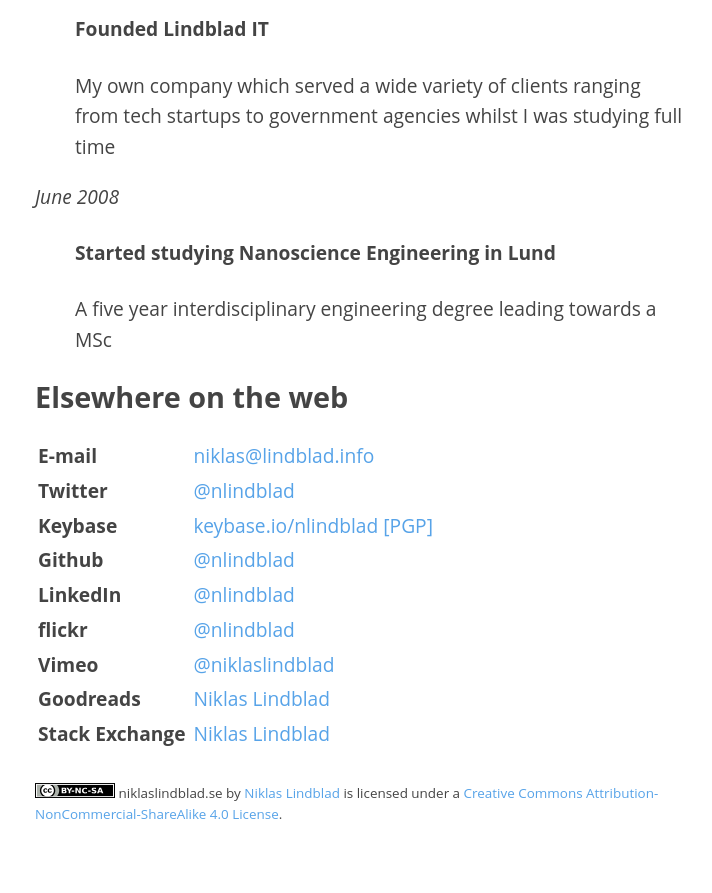
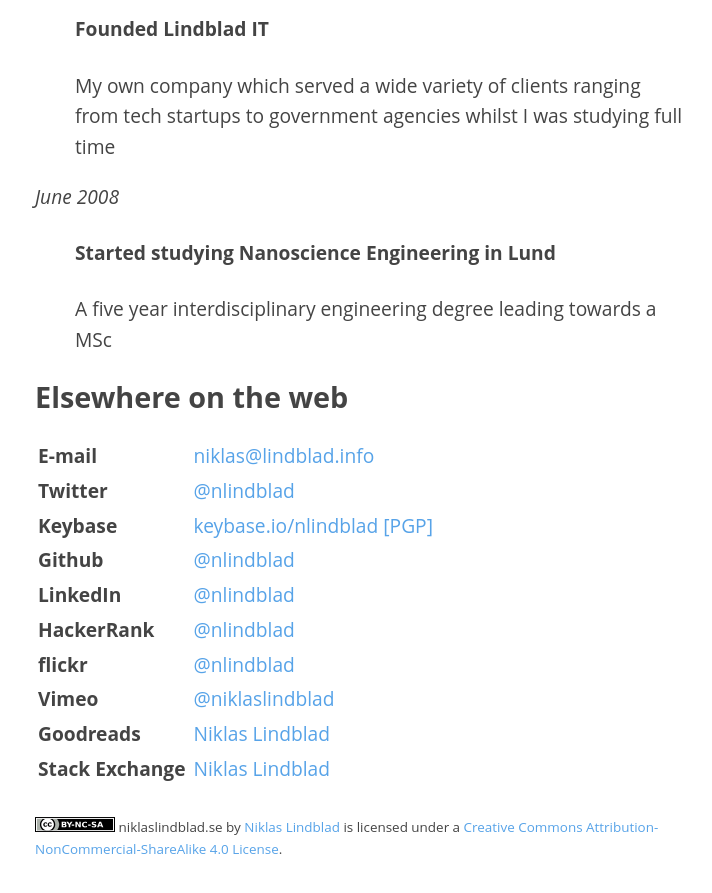
Before and after one commit to niklasvincent/nlindblad.github.io, a Jekyll site: the page built from about.html, in a window 1280 px wide and 900 px high, scrolled down 2545 px. Shown: the top 893 px of the window, without its empty margins (280-992 px from the left). Built offline with Jekyll 4.4.1, drawn with Linux system fonts in a browser that asks for light colours; before the commit the page ends 3411 px from its top, so only the background shows below that.

Commit message:
Add HackerRank link

```diff
--- a/about.html
+++ b/about.html
@@ -117,6 +117,7 @@
       <tr><th>Keybase</th><td><a href="https://keybase.io/nlindblad">keybase.io/nlindblad [PGP]</a></td></tr>
       <tr><th>Github</th><td><a href="https://github.com/nlindblad">@nlindblad</a></td></tr>
       <tr><th>LinkedIn</th><td><a href="https://www.linkedin.com/in/nlindblad">@nlindblad</a></td></tr>
+      <tr><th>HackerRank</th><td><a href="https://www.hackerrank.com/nlindblad">@nlindblad</a></td></tr>
       <tr><th>flickr</th><td><a href="https://secure.flickr.com/photos/nlindblad">@nlindblad</a></td></tr>
       <tr><th>Vimeo</th><td><a href="https://vimeo.com/niklaslindblad">@niklaslindblad</a></td></tr>
       <tr><th>Goodreads</th><td><a href="https://www.goodreads.com/user/show/12625940-niklas-lindblad">Niklas Lindblad</a></td></tr>
```
